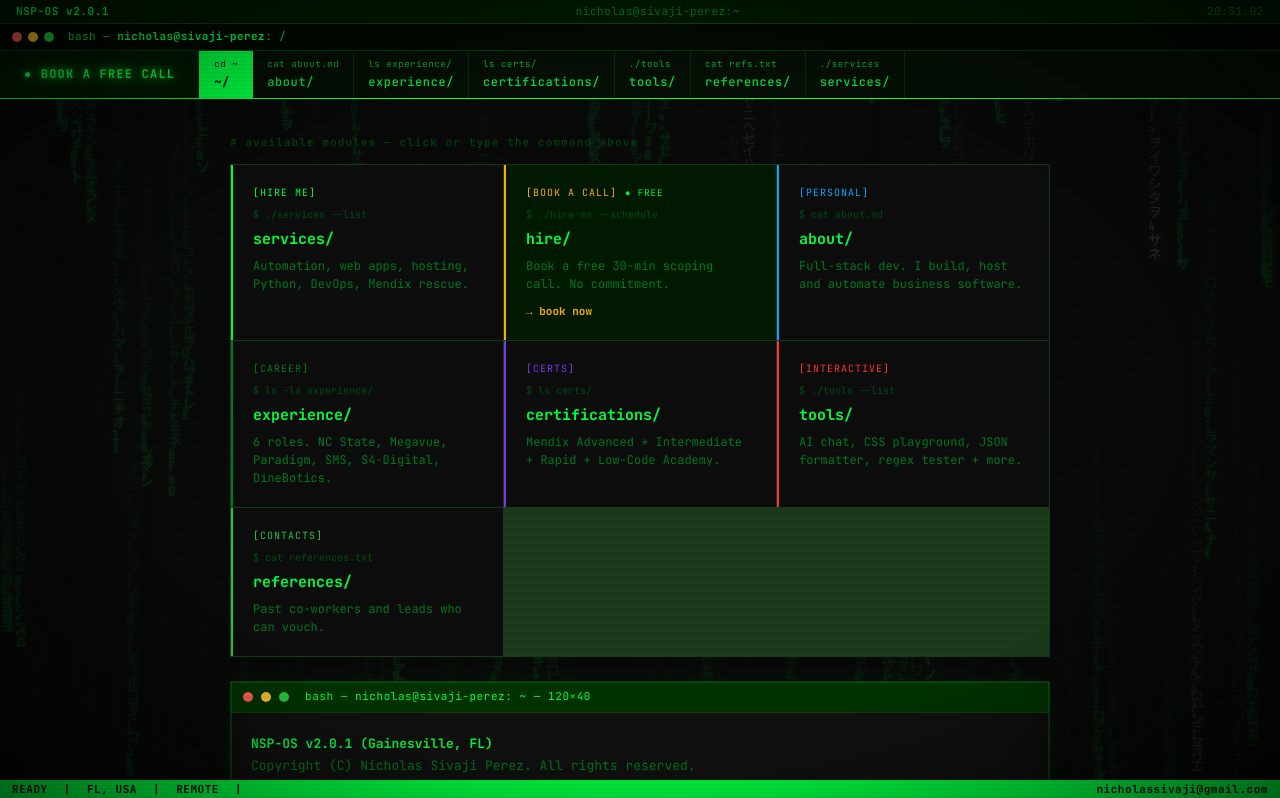
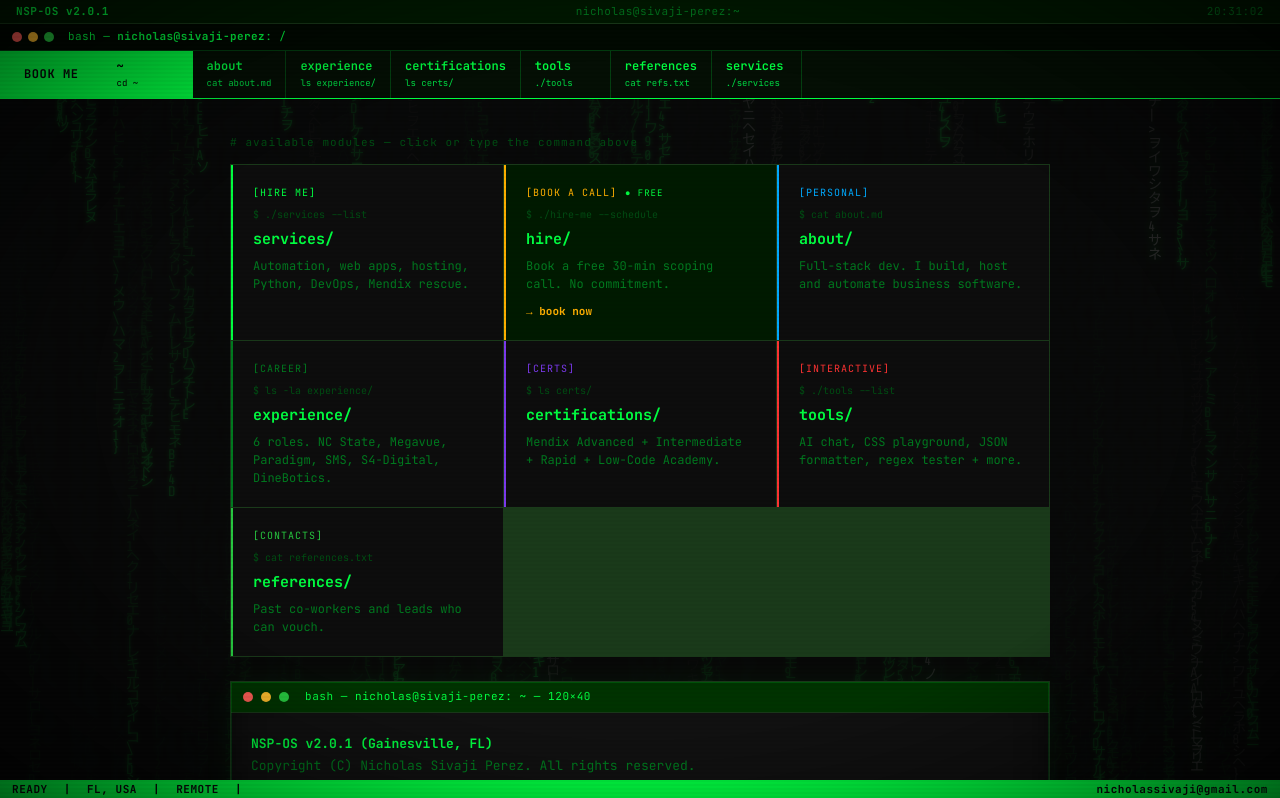
Before and after one commit to NickodingSMS/nicholas-sivaji-perez-portfolio, a Next.js app: page / in a window 1280 px wide. Shown: the top 798 px of the page. Built offline with nearby package versions, Linux system fonts and the light colour scheme.

Commit message:
Brighten green text: app/TopBar.tsx

```diff
--- a/app/TopBar.tsx
+++ b/app/TopBar.tsx
@@ -21,7 +21,7 @@ export default function TopBar() {
         <span style={{ width: 10, height: 10, borderRadius: '50%', background: '#ff5f57', display: 'inline-block', flexShrink: 0 }} />
         <span style={{ width: 10, height: 10, borderRadius: '50%', background: '#febc2e', display: 'inline-block', flexShrink: 0 }} />
         <span style={{ width: 10, height: 10, borderRadius: '50%', background: '#28c840', display: 'inline-block', flexShrink: 0 }} />
-        <span style={{ marginLeft: 8, color: '#00dd44', letterSpacing: '0.04em' }}>
+        <span style={{ marginLeft: 8, color: '#00ff41', letterSpacing: '0.04em' }}>
           bash — <span style={{ color: '#00ff41', fontWeight: 700 }}>nicholas@sivaji-perez</span>: {pathname}
         </span>
       </div>
@@ -31,34 +31,31 @@ export default function TopBar() {
         <Link href="/hire" style={{
           display: 'flex', alignItems: 'center', justifyContent: 'center',
           padding: '0 24px', textDecoration: 'none',
-          background: pathname === '/hire' ? '#00ff41' : '#001a00',
-          borderRight: '1px solid #00ff41',
-          transition: 'background 0.15s',
-        }}
-        onMouseEnter={e => { if (pathname !== '/hire') (e.currentTarget as HTMLElement).style.background = '#002a00'; }}
-        onMouseLeave={e => { if (pathname !== '/hire') (e.currentTarget as HTMLElement).style.background = '#001a00'; }}
-        >
-          <span style={{ fontSize: '12px', fontWeight: 700, letterSpacing: '0.1em', color: pathname === '/hire' ? '#000' : '#00ff41', textShadow: pathname === '/hire' ? 'none' : '0 0 10px #00ff41, 0 0 20px #00ff4166' }}>
-            <span className="desktop-text">● BOOK A FREE CALL</span><span className="mobile-text">● BOOK ME</span>
-          </span>
+          background: '#00ff41', color: '#0a0a0a',
+          fontWeight: 700, fontSize: '12px', letterSpacing: '0.05em',
+          textTransform: 'uppercase', whiteSpace: 'nowrap'
+        }}>
+          BOOK ME
         </Link>
 
-        {navItems.map(item => {
-          const active = pathname === item.href || (item.href !== '/' && pathname.startsWith(item.href));
+        {navItems.map((item) => {
+          const active = pathname === item.href || pathname.startsWith(item.href + '/');
           return (
-            <Link key={item.href} href={item.href} style={{
-              display: 'flex', flexDirection: 'column', justifyContent: 'center',
-              padding: '6px 14px',
-              color: active ? '#000' : '#00dd44',
-              background: active ? '#00ff41' : 'transparent',
-              textDecoration: 'none', fontSize: '12px', letterSpacing: '0.05em',
-              borderRight: '1px solid #00ff4122', transition: 'all 0.15s', whiteSpace: 'nowrap',
-            }}
-            onMouseEnter={e => { if (!active) { (e.currentTarget as HTMLElement).style.color = '#00ff41'; (e.currentTarget as HTMLElement).style.background = '#001a00'; } }}
-            onMouseLeave={e => { if (!active) { (e.currentTarget as HTMLElement).style.color = '#00dd44'; (e.currentTarget as HTMLElement).style.background = 'transparent'; } }}
-            >
-              <span style={{ fontSize: '9px', color: active ? '#000' : '#00aa33', marginBottom: 2 }}>{item.cmd}</span>
-              <span style={{ fontWeight: active ? 700 : 500 }}>{item.label}/</span>
+            <Link key={item.href} href={item.href} style={{ textDecoration: 'none' }}>
+              <div style={{
+                display: 'flex', flexDirection: 'column', alignItems: 'flex-start', justifyContent: 'center',
+                padding: '6px 14px', minWidth: '90px',
+                background: active ? '#00ff41' : 'transparent',
+                color: active ? '#000' : '#00ff41',
+                borderRight: '1px solid #00ff4133',
+                cursor: 'pointer', transition: 'all 0.15s',
+              }}
+                onMouseEnter={e => { (e.currentTarget as HTMLElement).style.background = '#00ff41'; (e.currentTarget as HTMLElement).style.color = '#000'; }}
+                onMouseLeave={e => { if (!active) { (e.currentTarget as HTMLElement).style.color = '#00ff41'; (e.currentTarget as HTMLElement).style.background = 'transparent'; } }}
+              >
+                <span style={{ fontSize: '12px', fontWeight: 600 }}>{item.label}</span>
+                <span style={{ fontSize: '9px', color: active ? '#000' : '#00dd44', marginBottom: 2 }}>{item.cmd}</span>
+              </div>
             </Link>
           );
         })}
```
